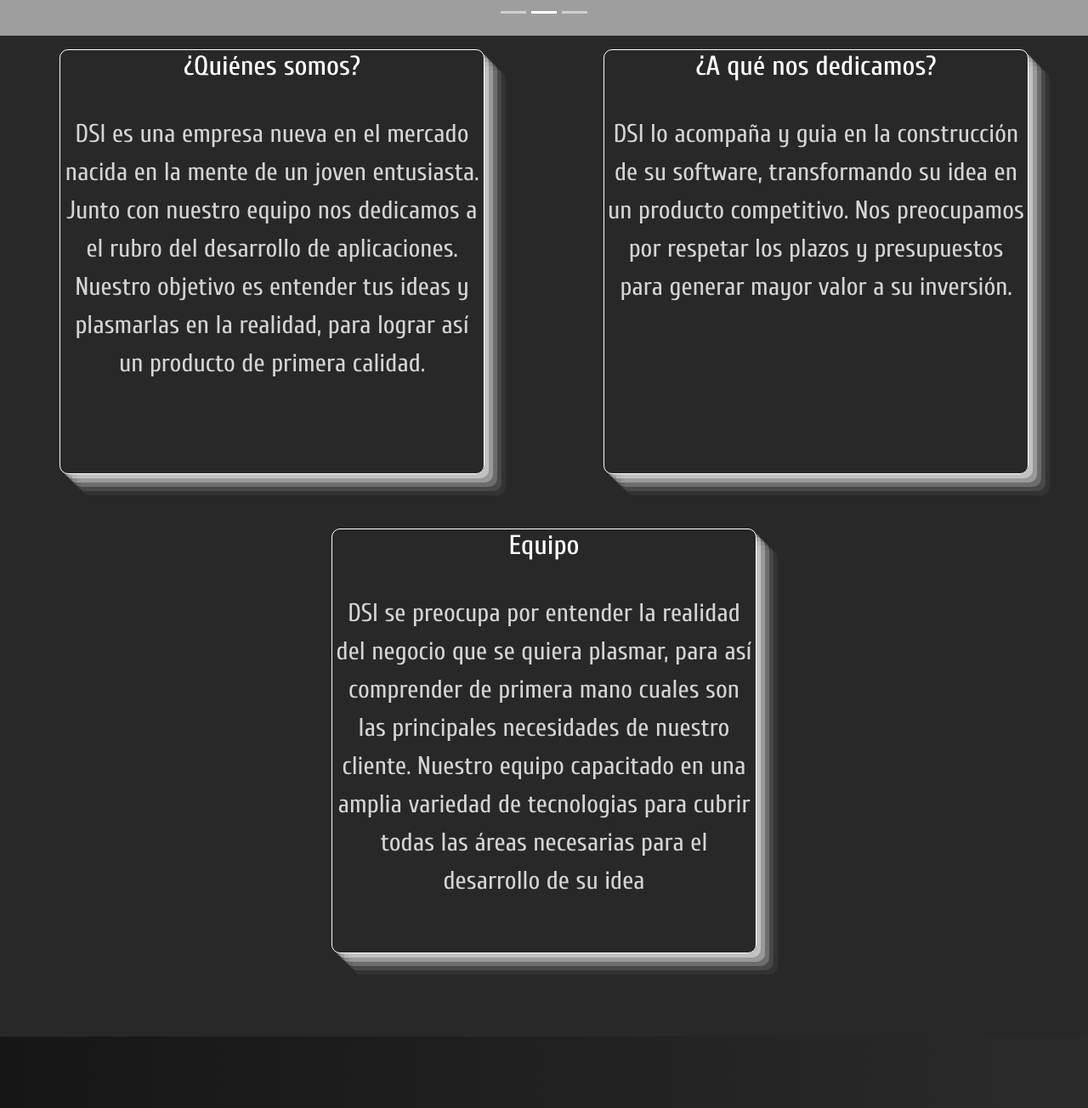
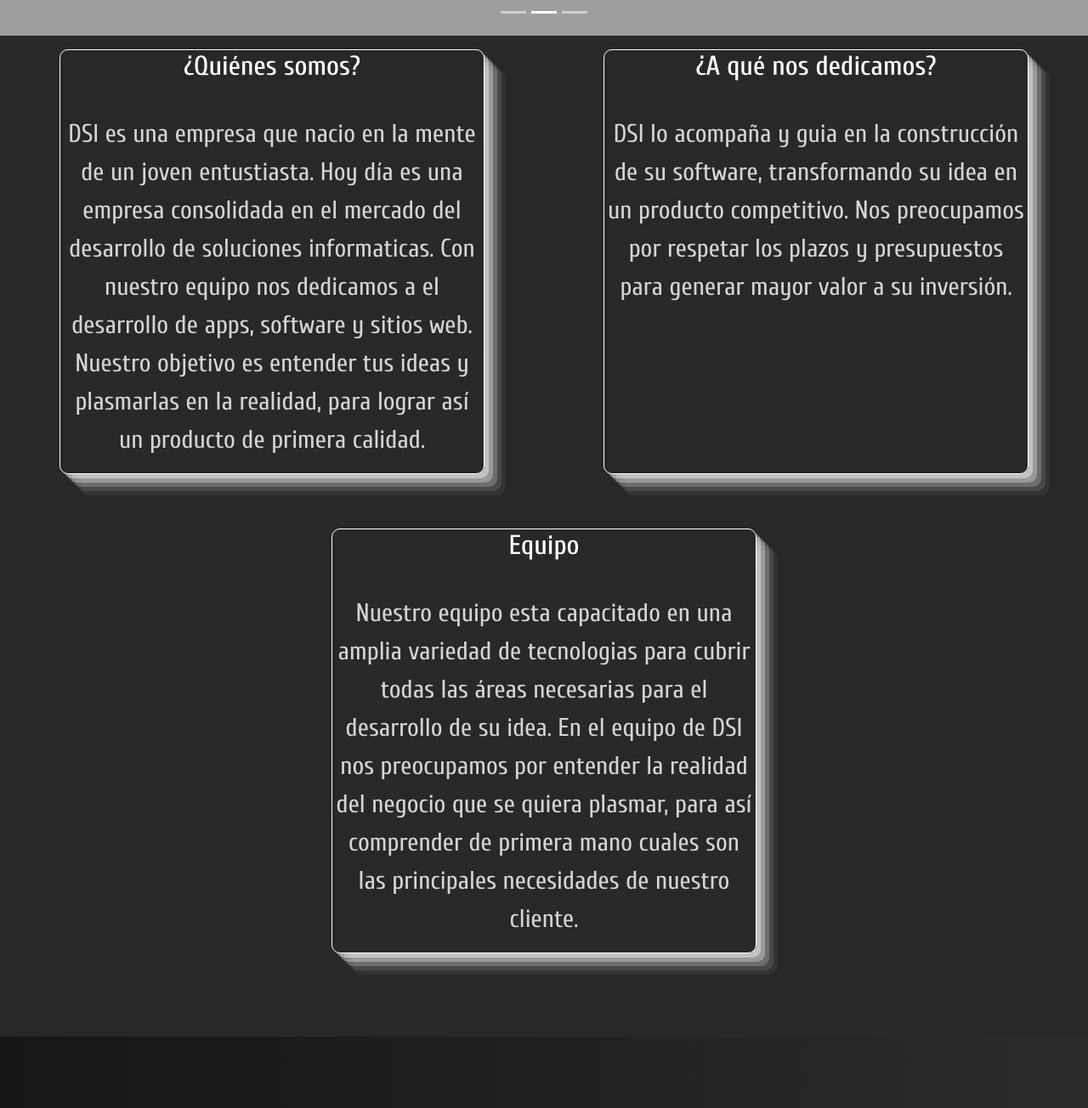
Before and after one commit to 98pfernandez/repoGit, a website: page index.html in a window 1280 px wide. Shown: the part 854-2158 px from the top of the page at 85% size. Drawn offline with nearby package versions, Linux system fonts and the light colour scheme; grey boxes are pictures that could not be loaded.

Commit message:
Sustitución de Lorem Ipsum

```diff
--- a/index.html
+++ b/index.html
@@ -78,9 +78,10 @@
     <div class="stylePresentation">
       <div class="styleTexto" data-aos="fade-up">
         <h2>¿Quiénes somos?</h2>
-        <p class="textContentStyle">DSI es una empresa nueva en el mercado nacida en la mente de un joven entusiasta.
-          Junto con nuestro
-          equipo nos dedicamos a el rubro del desarrollo de aplicaciones.  Nuestro objetivo es entender tus ideas y
+        <p class="textContentStyle">DSI es una empresa que nacio en la mente de un joven entustiasta. Hoy día es una empresa consolidada en el mercado del desarrollo de
+          soluciones informaticas.
+          Con nuestro
+          equipo nos dedicamos a el desarrollo de apps, software y sitios web. Nuestro objetivo es entender tus ideas y
           plasmarlas en la realidad, para lograr así un producto de primera calidad. </p>
       </div>
 
@@ -94,10 +95,11 @@
 
       <div class="styleTexto" data-aos="fade-up">
         <h2>Equipo</h2>
-        <p class="textContentStyle">DSI se preocupa por entender la realidad del negocio que se quiera
-          plasmar, para así comprender de primera mano cuales son las principales necesidades de nuestro cliente.
-          Nuestro equipo capacitado en una amplia variedad de tecnologias para cubrir todas las áreas  necesarias para el
-          desarrollo de su idea</p>
+        <p class="textContentStyle">
+          Nuestro equipo esta capacitado en una amplia variedad de tecnologias para cubrir todas las áreas necesarias
+          para el
+          desarrollo de su idea. En el equipo de DSI nos preocupamos por entender la realidad del negocio que se quiera
+          plasmar, para así comprender de primera mano cuales son las principales necesidades de nuestro cliente.</p>
       </div>
     </div>
   </main>
```
